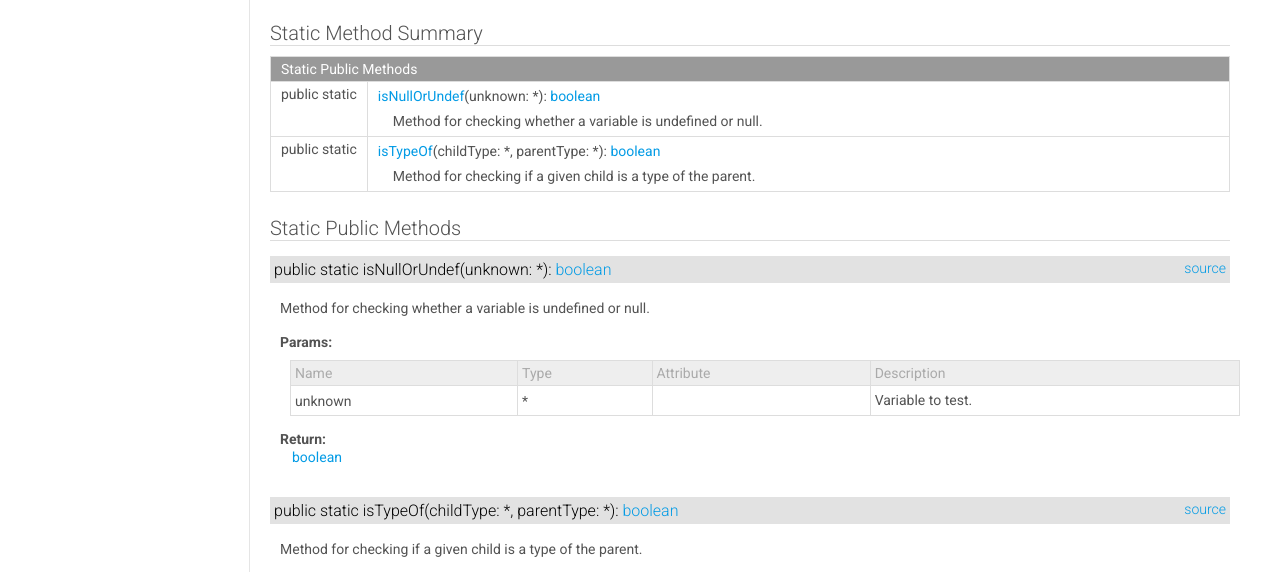
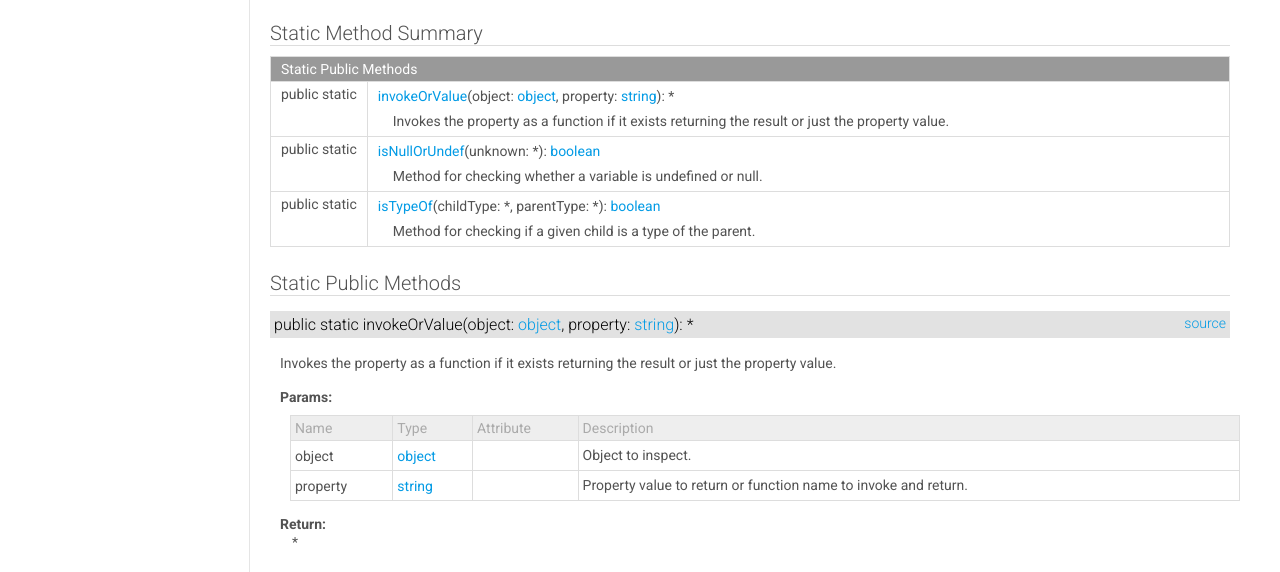
Before and after one commit to typhonjs-common/typhonjs-core-utils, a website: page docs/class/src/Utils.js~Utils.html in a window 1280 px wide. Shown: the part 177-749 px from the top of the page. Drawn offline with Linux system fonts and the light colour scheme; files that its build step writes are made by us from their sources.

Commit message:
Generated docs

```diff
--- a/docs/class/src/Utils.js~Utils.html
+++ b/docs/class/src/Utils.js~Utils.html
@@ -39,13 +39,13 @@
 </nav>
 
 <div class="content" data-ice="content"><div class="header-notice">
-  <div data-ice="importPath" class="import-path"><pre class="prettyprint"><code data-ice="importPathCode">import Utils from &apos;<span><a href="file/src/Utils.js.html#lineNumber4">typhonjs-core-utils/src/Utils.js</a></span>&apos;</code></pre></div>
+  <div data-ice="importPath" class="import-path"><pre class="prettyprint"><code data-ice="importPathCode">import Utils from &apos;<span><a href="file/src/Utils.js.html#lineNumber6">typhonjs-core-utils/src/Utils.js</a></span>&apos;</code></pre></div>
   <span data-ice="access">public</span>
   <span data-ice="kind">class</span>
 
 
 
-  <span data-ice="source">| <span><a href="file/src/Utils.js.html#lineNumber4">source</a></span></span>
+  <span data-ice="source">| <span><a href="file/src/Utils.js.html#lineNumber6">source</a></span></span>
 </div>
 
 <div class="self-detail detail">
@@ -83,6 +83,32 @@
   <tbody>
 
   <tr data-ice="target">
+    <td>
+      <span class="access" data-ice="access">public</span>
+      <span data-ice="static">static</span>
+
+
+      <span class="override" data-ice="override"></span>
+    </td>
+    <td>
+      <div>
+        <p>
+           <span data-ice="name"><span><a href="class/src/Utils.js~Utils.html#static-method-invokeOrValue">invokeOrValue</a></span></span><span data-ice="signature">(object: <span><a href="https://developer.mozilla.org/en-US/docs/Web/JavaScript/Reference/Global_Objects/Object">object</a></span>, property: <span><a href="https://developer.mozilla.org/en-US/docs/Web/JavaScript/Reference/Global_Objects/String">string</a></span>): <span>*</span></span>
+        </p>
+      </div>
+      <div>
+
+
+        <div data-ice="description"><p>Invokes the property as a function if it exists returning the result or just the property value.</p>
+</div>
+      </div>
+    </td>
+    <td>
+
+
+    </td>
+  </tr>
+<tr data-ice="target">
     <td>
       <span class="access" data-ice="access">public</span>
       <span data-ice="static">static</span>
@@ -147,6 +173,81 @@
 <div data-ice="staticMethodDetails"><h2 data-ice="title">Static Public Methods</h2>
 
 <div class="detail" data-ice="detail">
+  <h3 data-ice="anchor" id="static-method-invokeOrValue">
+    <span class="access" data-ice="access">public</span>
+    <span data-ice="static">static</span>
+
+
+
+    <span data-ice="name">invokeOrValue</span><span data-ice="signature">(object: <span><a href="https://developer.mozilla.org/en-US/docs/Web/JavaScript/Reference/Global_Objects/Object">object</a></span>, property: <span><a href="https://developer.mozilla.org/en-US/docs/Web/JavaScript/Reference/Global_Objects/String">string</a></span>): <span>*</span></span>
+    <span class="right-info">
+
+
+      <span data-ice="source"><span><a href="file/src/Utils.js.html#lineNumber15">source</a></span></span>
+    </span>
+  </h3>
+
+
+
+
+  <div data-ice="description"><p>Invokes the property as a function if it exists returning the result or just the property value.</p>
+</div>
+
+
+
+  <div data-ice="properties"><div data-ice="properties">
+  <h4 data-ice="title">Params:</h4>
+  <table class="params">
+    <thead>
+    <tr><td>Name</td><td>Type</td><td>Attribute</td><td>Description</td></tr>
+    </thead>
+    <tbody>
+
+    <tr data-ice="property" data-depth="0">
+      <td data-ice="name" data-depth="0">object</td>
+      <td data-ice="type"><span><a href="https://developer.mozilla.org/en-US/docs/Web/JavaScript/Reference/Global_Objects/Object">object</a></span></td>
+      <td data-ice="appendix"></td>
+      <td data-ice="description"><p>Object to inspect.</p>
+</td>
+    </tr>
+<tr data-ice="property" data-depth="0">
+      <td data-ice="name" data-depth="0">property</td>
+      <td data-ice="type"><span><a href="https://developer.mozilla.org/en-US/docs/Web/JavaScript/Reference/Global_Objects/String">string</a></span></td>
+      <td data-ice="appendix"></td>
+      <td data-ice="description"><p>Property value to return or function name to invoke and return.</p>
+</td>
+    </tr>
+</tbody>
+  </table>
+</div>
+</div>
+
+  <div class="return-params" data-ice="returnParams">
+    <h4>Return:</h4>
+    <table>
+      <tr>
+        <td class="return-type" data-ice="returnType"><span>*</span></td>
+
+      </tr>
+    </table>
+    <div data-ice="returnProperties">
+</div>
+  </div>
+
+
+
+
+
+
+
+
+
+
+
+
+
+</div>
+<div class="detail" data-ice="detail">
   <h3 data-ice="anchor" id="static-method-isNullOrUndef">
     <span class="access" data-ice="access">public</span>
     <span data-ice="static">static</span>
@@ -157,7 +258,7 @@
     <span class="right-info">
 
 
-      <span data-ice="source"><span><a href="file/src/Utils.js.html#lineNumber12">source</a></span></span>
+      <span data-ice="source"><span><a href="file/src/Utils.js.html#lineNumber28">source</a></span></span>
     </span>
   </h3>
 
@@ -225,7 +326,7 @@
     <span class="right-info">
 
 
-      <span data-ice="source"><span><a href="file/src/Utils.js.html#lineNumber24">source</a></span></span>
+      <span data-ice="source"><span><a href="file/src/Utils.js.html#lineNumber40">source</a></span></span>
     </span>
   </h3>
 
--- a/docs/script/search_index.js
+++ b/docs/script/search_index.js
@@ -348,6 +348,12 @@ window.esdocSearchIndex = [
     "file"
   ],
   [
+    "src/utils.js~utils.invokeorvalue",
+    "class/src/Utils.js~Utils.html#static-method-invokeOrValue",
+    "src/Utils.js~Utils.invokeOrValue",
+    "method"
+  ],
+  [
     "src/utils.js~utils.isnullorundef",
     "class/src/Utils.js~Utils.html#static-method-isNullOrUndef",
     "src/Utils.js~Utils.isNullOrUndef",
```
Also changed, not shown: docs/file/src/Utils.js.html (+17 -1 lines), docs/source.html (+5 -5 lines).
